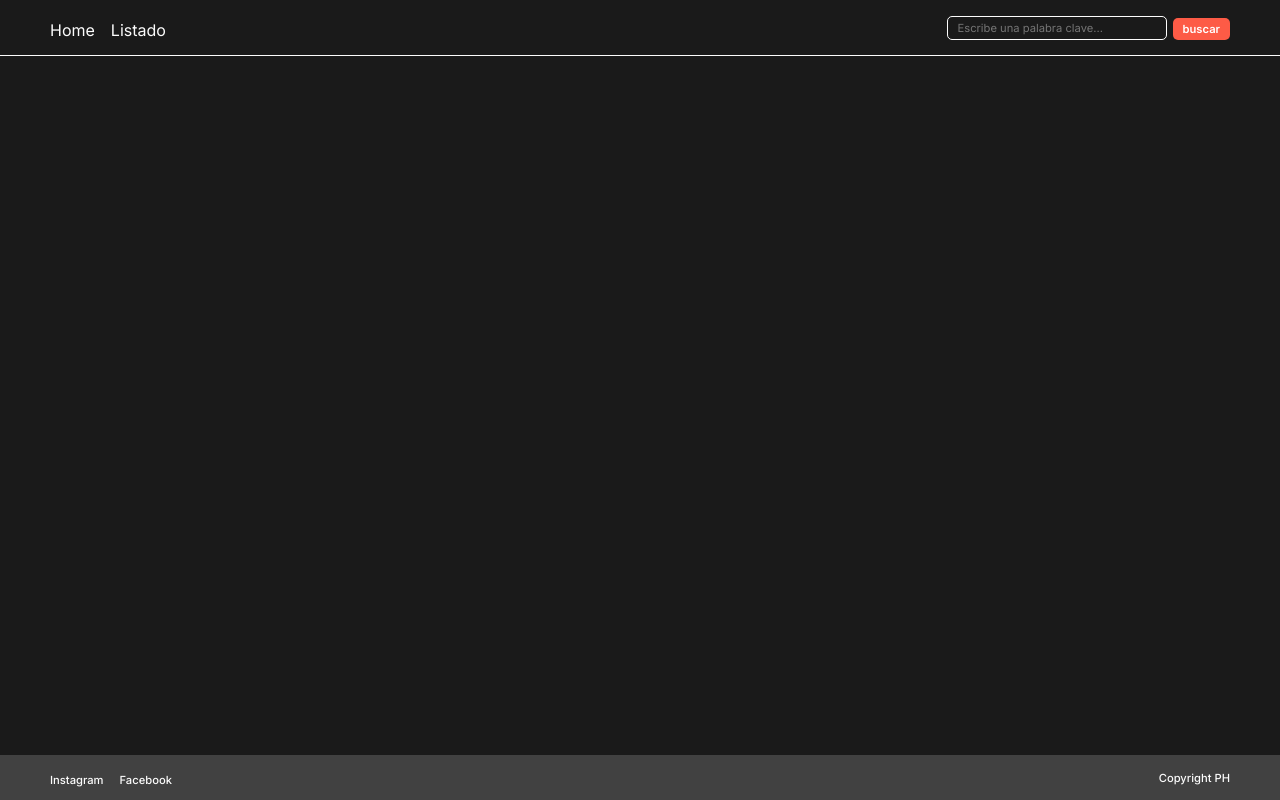
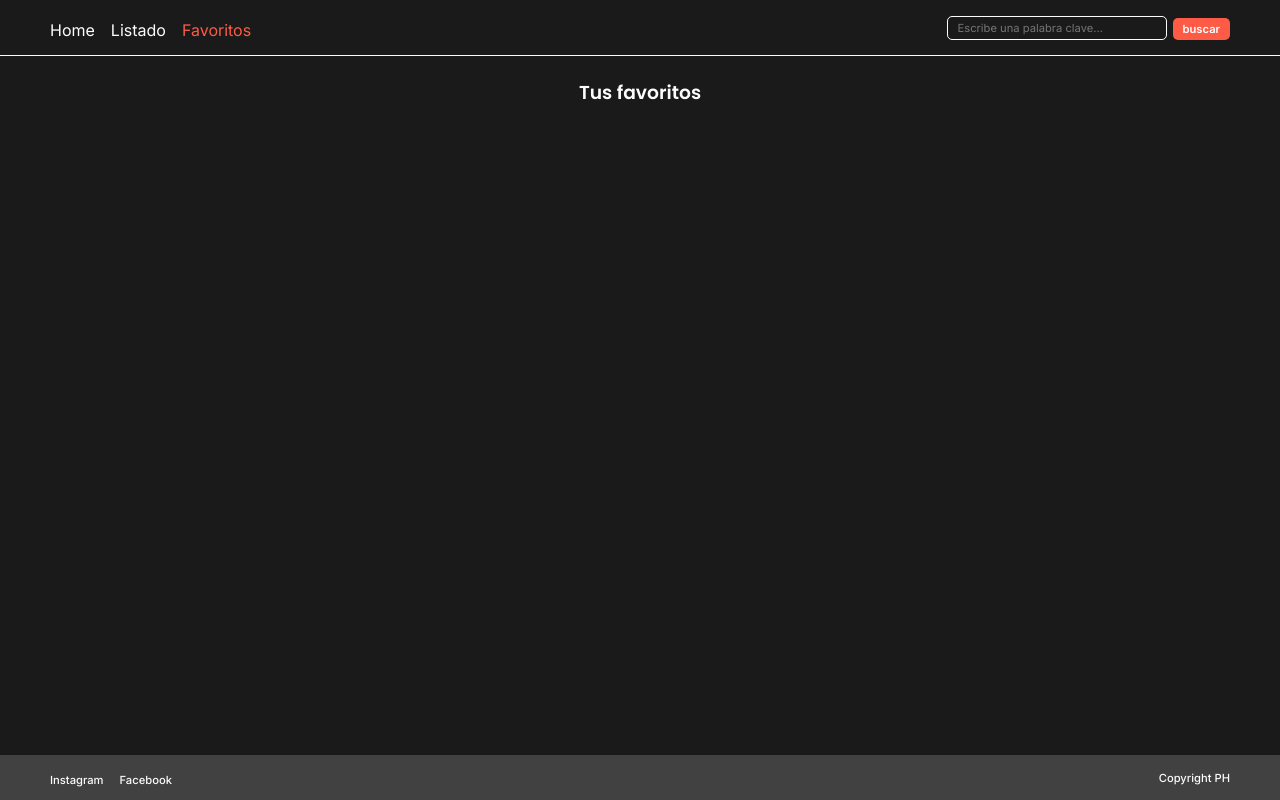
Before and after one commit to huntpato/movie-app, a React (Create React App) app: page /favorites in a window 1280 px wide. Built offline with nearby package versions, Linux system fonts and the light colour scheme; sample sign-in values are in the browser's storage.

Commit message:
[ADD]favorites

```diff
--- a/src/App.js
+++ b/src/App.js
@@ -1,24 +1,76 @@
+import { useState, useEffect } from 'react';
 import { Routes, Route } from 'react-router-dom';
+import Favorites from './components/Favorites/Favorites';
 import Footer from './components/Footer/Footer';
 import Header from './components/Header/Header';
 import ItemDetailContainer from './components/ItemDetailContainer/ItemDetailContainer';
 import ListContainer from './components/ListContainer/ListContainer';
-
-import Login from "./components/Login/Login";
+import Login from './components/Login/Login';
 import Results from './components/Results/Results';
 
+function App() {
 
-function App() {
+  const [favorites, setFavorites] = useState([]);
+
+  useEffect(() => {
+    const favs = localStorage.getItem('favs');
+
+    if (favs !== null) {
+      const favsArray = JSON.parse(favs);
+      setFavorites(favsArray);
+    }
+  }, []);
+
+  const addRemoveFavs = (e) => {
+    const favs = localStorage.getItem('favs');
+
+    let tempFavs;
+
+    if (favs === null) {
+      tempFavs = [];
+    } else {
+      tempFavs = JSON.parse(favs);
+    }
+
+    const btn = e.currentTarget;
+    const parent = btn.parentElement.parentElement;
+    const imgUrl = parent.querySelector('img').getAttribute('src');
+    const title = parent.querySelector('h4').innerText;
+    const description = parent.querySelector('p').innerText;
+
+    const movieData = { imgUrl, title, description, id: btn.dataset.movieid };
+
+    let isMovieIn = tempFavs.some((movie) => {
+      return movie.id === movieData.id;
+    });
+
+    if (!isMovieIn) {
+      tempFavs.push(movieData);
+      localStorage.setItem('favs', JSON.stringify(tempFavs));
+      setFavorites(tempFavs);
+    } else {
+      let moviesLeft = tempFavs.filter((movie) => {
+        return movie.id !== movieData.id;
+      });
+      localStorage.setItem('favs', JSON.stringify(moviesLeft));
+      setFavorites(moviesLeft);
+    }
+  };
+
   return (
     <>
-      <Header/>
+      <Header />
       <Routes>
-        <Route path='/' element={<Login/>}/>
-        <Route path='/list' element={<ListContainer/>}/>
-        <Route path='/detail' element={<ItemDetailContainer/>}/>
-        <Route path='/results' element={<Results/>}/>
+        <Route path="/" element={<Login />} />
+        <Route
+          path="/list"
+          element={<ListContainer addRemoveFavs={addRemoveFavs} />}
+        />
+        <Route path="/detail" element={<ItemDetailContainer />} />
+        <Route path="/results" element={<Results />} />
+        <Route path="/favorites" element={<Favorites favorites={favorites} addRemoveFavs={addRemoveFavs} />} />
       </Routes>
-      <Footer/>
+      <Footer />
     </>
   );
 }
--- /dev/null
+++ b/src/components/Favorites/Favorites.js
@@ -0,0 +1,47 @@
+import React from 'react';
+import { Link, Navigate } from 'react-router-dom';
+import styles from './Favorites.module.css';
+
+const Favorites = ({ favorites, addRemoveFavs }) => {
+  const {
+    favsContainer,
+    movieContainer,
+    movieContainer_img,
+    movieContainer_description,
+  } = styles;
+
+  let token = sessionStorage.getItem('token');
+
+  return (
+    <>
+      {!token ? (
+        <Navigate replace to="/" />
+      ) : (
+        <div className={favsContainer}>
+          <h3> Tus favoritos </h3>
+          {favorites.map((movie) => {
+            return (
+              <div className={movieContainer} key={movie.id}>
+                <div className={movieContainer_img}>
+                  <img src={movie.imgUrl} alt="movie poster" />
+                  <button onClick={addRemoveFavs} data-movieid={movie.id}>
+                    🖤
+                  </button>
+                </div>
+                <div className={movieContainer_description}>
+                  <h4>{movie.title.substring(0, 30)}...</h4>
+                  <p>{movie.description}</p>
+                  <Link to={`/detail?movieID=${movie.id}`}>
+                    <button>Ver más</button>
+                  </Link>
+                </div>
+              </div>
+            );
+          })}
+        </div>
+      )}
+    </>
+  );
+};
+
+export default Favorites;
--- /dev/null
+++ b/src/components/Favorites/Favorites.module.css
@@ -0,0 +1,107 @@
+/********** container **********/
+
+.favsContainer{
+    display:grid;
+    grid-template-columns: repeat(4, 1fr);
+    grid-template-rows : repeat(4, minmax(50px, auto));
+    gap: 1.5rem 1.5rem;
+
+    position: relative;
+    top:3rem;
+    width:90vw;
+    margin: 30px auto 150px;
+}
+
+/********** list title **********/
+
+.favsContainer h3{
+    grid-column: 1 / span 4;
+    grid-row: 1 / span 1;
+    justify-self: center;
+
+    font-family: 'Poppins', sans-serif;
+    color: var(--grey);
+}
+
+/********** movie container **********/
+
+.movieContainer{
+    border-radius: 10px;
+    padding:10px;
+    position: relative;
+}
+
+/*********** img *********/
+
+.movieContainer_img{
+    width:100%;
+    margin-bottom: 10px;
+}
+
+.movieContainer_img img{
+    width: 100%;
+    height: 450px;
+    object-fit: cover;
+}
+
+.movieContainer_img button{
+    display: flex;
+    justify-content: center;
+    align-items: center;
+
+    width: 25px;
+    height: 25px;
+    background-color: var(--grey);
+    border: none;
+    border-radius: 25px;
+    position: absolute;
+    top: 20px;
+    right: 20px;
+    font-size: 12px;
+    cursor:pointer;
+}
+
+/*********** description *********/
+
+.movieContainer_description h4{
+    color: var(--grey);
+    margin-bottom: 10px;
+}
+
+.movieContainer_description p{
+    color: var(--greyTwo);
+    font-size: 0.75rem;
+    margin-bottom: 20px;
+    width: 100%;
+
+    line-height: 16px;
+    height: calc(4 * 16px);
+    overflow: hidden;
+    position: relative;
+}
+
+.movieContainer_description p::after{
+    content:'';
+
+    position: absolute;
+    bottom:0;
+    right: 0;
+    height: 16px;
+    width: 75%;
+
+    background: linear-gradient(
+        90deg, transparent, var(--main-color)
+    );
+}
+
+.movieContainer_description button{
+    background-color: var(--main-color);
+    border: 0.5px solid var(--grey);
+    border-radius: 5px;
+    color:white;
+    cursor: pointer;
+    font-weight: 600;
+    font-size: 0.9rem;
+    padding: 10px 0px;
+    width: 100%;
+}
--- a/src/components/Header/Header.js
+++ b/src/components/Header/Header.js
@@ -30,16 +30,16 @@ const Header = () => {
               Listado
             </NavLink>
           </li>
-          {/* <li>
+          <li>
             <NavLink
-              to=""
+              to="/favorites"
               className={({ isActive }) =>
                 isActive ? header_linkActive : header_link
               }
             >
-              Contacto
+              Favoritos
             </NavLink>
-          </li> */}
+          </li>
         </ul>
         <SearchItem/>
       </nav>
--- a/src/components/ItemDetailContainer/ItemDetailContainer.module.css
+++ b/src/components/ItemDetailContainer/ItemDetailContainer.module.css
@@ -7,7 +7,7 @@
     gap: 1rem 1rem;
 
     position: relative;
-    top:2.8rem;
+    top:3rem;
     width:90vw;
     margin: 30px auto 30px;
 }
--- a/src/components/ListContainer/ListContainer.js
+++ b/src/components/ListContainer/ListContainer.js
@@ -5,7 +5,7 @@ import swAlert from '@sweetalert/with-react';
 import ListItem from '../ListItem/ListItem';
 import styles from './ListContainer.module.css';
 
-const ListContainer = () => {
+const ListContainer = ( {addRemoveFavs} ) => {
 
   const { listContainer } = styles;
 
@@ -34,7 +34,7 @@ const ListContainer = () => {
       ) : (
         <div className={listContainer}>
           <h3>Películas disponibles</h3>
-          <ListItem movieList = {movieList}/>
+          <ListItem movieList = {movieList} addRemoveFavs={addRemoveFavs}/>
         </div>
       )}
     </>
--- a/src/components/ListContainer/ListContainer.module.css
+++ b/src/components/ListContainer/ListContainer.module.css
@@ -7,9 +7,9 @@
     gap: 1.5rem 1.5rem;
 
     position: relative;
-    top:2.8rem;
+    top:3rem;
     width:90vw;
-    margin: 30px auto 100px;
+    margin: 30px auto 150px;
 }
 
 /********** list title **********/
--- a/src/components/ListItem/ListItem.js
+++ b/src/components/ListItem/ListItem.js
@@ -2,13 +2,13 @@ import React from 'react';
 import { Link } from 'react-router-dom';
 import styles from './ListItem.module.css';
 
-const ListItem = ({ movieList }) => {
-
-  const { listItem, listItem_img, listItem_description } = styles;
+const ListItem = ({ movieList, addRemoveFavs }) => {
+  const { listItem, listItem_img, listItem_description, listItem_button } =
+    styles;
 
   return (
     <>
-      {movieList.map((movie, idx) => {
+      {movieList.map((movie) => {
         return (
           <div className={listItem} key={movie.id}>
             <div className={listItem_img}>
@@ -16,6 +16,13 @@ const ListItem = ({ movieList }) => {
                 src={`https://image.tmdb.org/t/p/w500/${movie.poster_path}`}
                 alt="movie poster"
               />
+              <button
+                className={listItem_button}
+                onClick={addRemoveFavs}
+                data-movieid={movie.id}
+              >
+                🖤
+              </button>
             </div>
             <div className={listItem_description}>
               <h4>{movie.title.substring(0, 30)}...</h4>
--- a/src/components/ListItem/ListItem.module.css
+++ b/src/components/ListItem/ListItem.module.css
@@ -5,13 +5,14 @@
 
     border-radius: 10px;
     padding:10px;
+    position: relative;
 }
 
 /*********** img *********/
 
 .listItem_img{
     width:100%;
-    margin-bottom: 5px;
+    margin-bottom: 10px;
 }
 
 .listItem_img img{
@@ -21,10 +22,6 @@
 }
 
 /*********** description *********/
-
-/* .listItem_description{
-    padding: 0px 15px 10px 15px ;
-} */
 
 .listItem_description h4{
     color: var(--grey);
@@ -68,3 +65,21 @@
     padding: 10px 0px;
     width: 100%;
 }
+
+/********** button ********/
+ .listItem_button{
+    display: flex;
+    justify-content: center;
+    align-items: center;
+
+    width: 25px;
+    height: 25px;
+    background-color: var(--grey);
+    border: none;
+    border-radius: 25px;
+    position: absolute;
+    top: 20px;
+    right: 20px;
+    font-size: 12px;
+    cursor:pointer;
+ }
```
